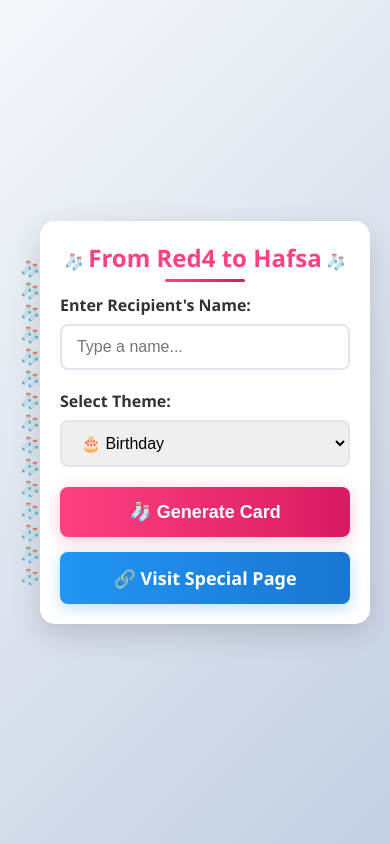
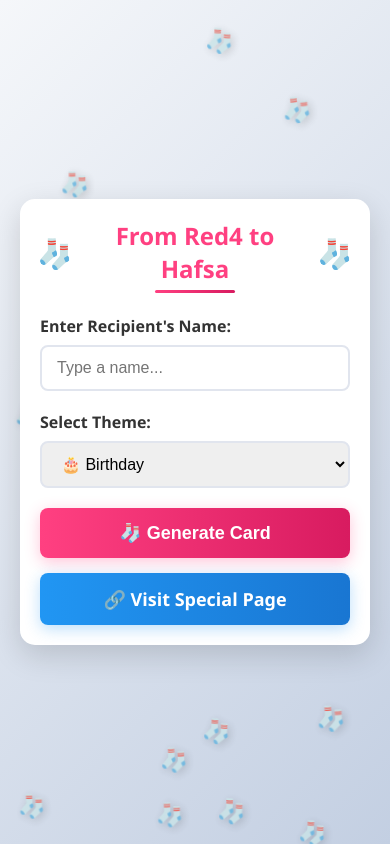
Before and after one commit to reda18-stack/hafsabrthday, a plain HTML site: page index.html in a window 390 px wide. Drawn offline with Linux system fonts and the light colour scheme.

Commit message:
Update style.css

```diff
--- a/style.css
+++ b/style.css
@@ -14,6 +14,57 @@ body {
   display: flex;
   justify-content: center;
   align-items: center;
+  position: relative;
+  overflow-x: hidden;
+}
+
+/* Socks emojis styling */
+.socks-emojis-container {
+  position: fixed;
+  top: 0;
+  left: 0;
+  width: 100%;
+  height: 100%;
+  pointer-events: none;
+  z-index: 1;
+}
+
+.socks-emoji {
+  position: absolute;
+  font-size: 28px;
+  opacity: 0.8;
+  animation: float 8s ease-in-out infinite;
+  filter: drop-shadow(2px 2px 4px rgba(0,0,0,0.2));
+}
+
+@keyframes float {
+  0%, 100% {
+    transform: translateY(0) rotate(0deg) scale(1);
+  }
+  25% {
+    transform: translateY(-15px) rotate(-5deg) scale(1.1);
+  }
+  50% {
+    transform: translateY(-25px) rotate(5deg) scale(1.05);
+  }
+  75% {
+    transform: translateY(-15px) rotate(-3deg) scale(1.1);
+  }
+}
+
+.socks-emoji:nth-child(2n) {
+  animation-delay: -1s;
+  animation-duration: 9s;
+}
+
+.socks-emoji:nth-child(3n) {
+  animation-delay: -2s;
+  animation-duration: 11s;
+}
+
+.socks-emoji:nth-child(4n) {
+  animation-delay: -3s;
+  animation-duration: 7s;
 }
 
 .container {
@@ -24,6 +75,8 @@ body {
   border-radius: 15px;
   box-shadow: 0 10px 30px rgba(0, 0, 0, 0.15);
   transition: transform 0.3s ease;
+  position: relative;
+  z-index: 2;
 }
 
 .container:hover {
@@ -48,6 +101,28 @@ h1::after {
   height: 3px;
   background: linear-gradient(to right, #ff4081, #d81b60);
   border-radius: 3px;
+}
+
+.socks-header {
+  display: flex;
+  justify-content: center;
+  align-items: center;
+  gap: 15px;
+  margin-bottom: 10px;
+}
+
+.socks-header span {
+  font-size: 32px;
+  animation: bounce 2s infinite;
+}
+
+@keyframes bounce {
+  0%, 100% {
+    transform: translateY(0) scale(1);
+  }
+  50% {
+    transform: translateY(-10px) scale(1.2);
+  }
 }
 
 .form-group {
@@ -100,6 +175,7 @@ input:focus, select:focus {
   display: flex;
   justify-content: center;
   align-items: center;
+  gap: 8px;
 }
 
 .btn::before {
@@ -214,11 +290,19 @@ input:focus, select:focus {
 
 .confetti {
   position: absolute;
-  width: 10px;
-  height: 10px;
-  background-color: #f00;
-  opacity: 0.7;
-  animation: confetti-fall 5s linear forwards;
+  width: 12px;
+  height: 12px;
+  background-color: #ff4081;
+  border-radius: 50%;
+  opacity: 0.8;
+  animation: confetti-fall 4s linear forwards;
+}
+
+.socks-confetti {
+  position: absolute;
+  font-size: 20px;
+  opacity: 0.9;
+  animation: socks-fall 5s linear forwards;
 }
 
 @keyframes confetti-fall {
@@ -228,6 +312,20 @@ input:focus, select:focus {
   }
   100% {
     transform: translateY(100vh) rotate(360deg);
+    opacity: 0;
+  }
+}
+
+@keyframes socks-fall {
+  0% {
+    transform: translateY(-100px) rotate(0deg) scale(1);
+    opacity: 1;
+  }
+  50% {
+    transform: translateY(50vh) rotate(180deg) scale(1.2);
+  }
+  100% {
+    transform: translateY(100vh) rotate(360deg) scale(1);
     opacity: 0;
   }
 }
@@ -242,6 +340,10 @@ input:focus, select:focus {
   flex: 1;
   padding: 10px;
   font-size: 16px;
+  display: flex;
+  justify-content: center;
+  align-items: center;
+  gap: 5px;
 }
 
 .secondary-btn {
@@ -269,4 +371,12 @@ input:focus, select:focus {
   .card p {
     font-size: 16px;
   }
+
+  .socks-header span {
+    font-size: 24px;
+  }
+
+  .socks-emoji {
+    font-size: 22px;
+  }
 }
```
